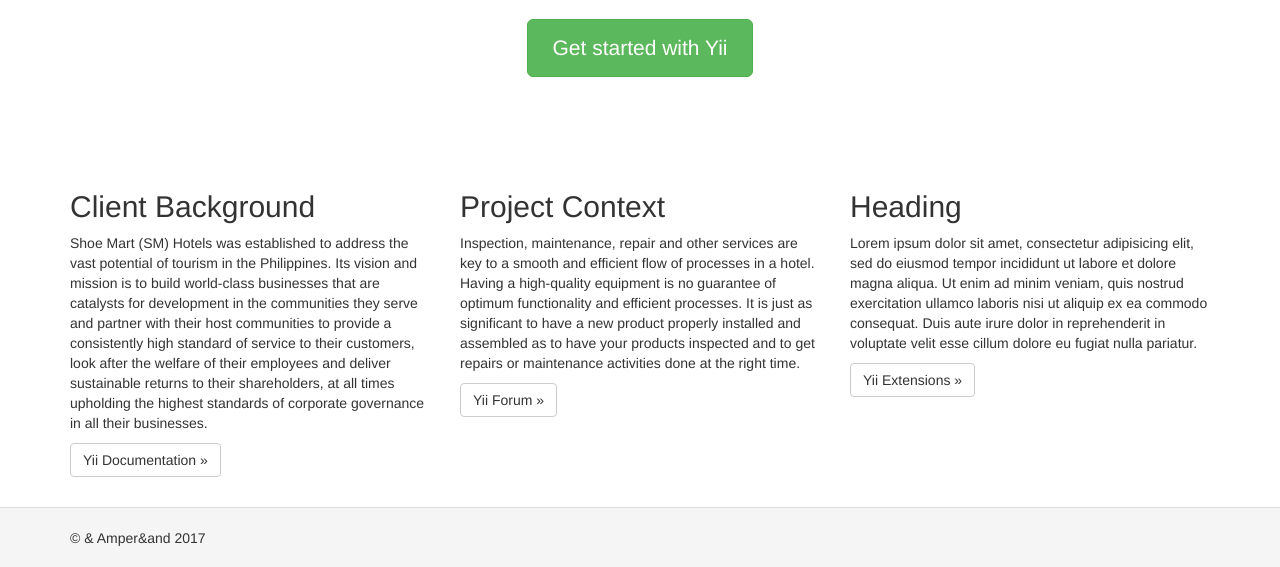
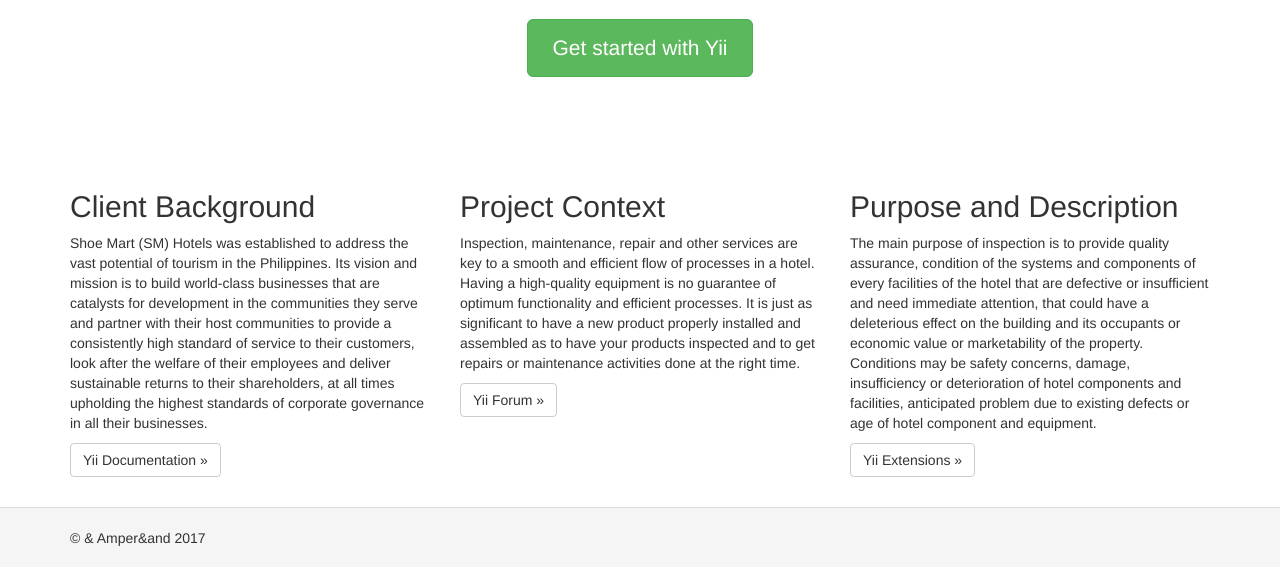
Before and after one commit to seans888/H2H, a Yii app: template practice/gabestabillo/basic/views/site/index.php in a window 1280 px wide. Shown: the part 243-810 px from the top of the page. Run offline with PHP 8.4 and a stand-in for Yii, Linux system fonts and the light colour scheme; the template is opened without the code that fills it, so the values that code supplies are empty; some libraries are stand-ins or nearby versions.

Commit message:
modify project description

```diff
--- a/practice/gabestabillo/basic/views/site/index.php
+++ b/practice/gabestabillo/basic/views/site/index.php
@@ -34,12 +34,11 @@
                 <p><a class="btn btn-default" href="http://www.yiiframework.com/forum/">Yii Forum &raquo;</a></p>
             </div>
             <div class="col-lg-4">
-                <h2>Heading</h2>
+                <h2>Purpose and Description</h2>
 
-                <p>Lorem ipsum dolor sit amet, consectetur adipisicing elit, sed do eiusmod tempor incididunt ut labore et
-                    dolore magna aliqua. Ut enim ad minim veniam, quis nostrud exercitation ullamco laboris nisi ut aliquip
-                    ex ea commodo consequat. Duis aute irure dolor in reprehenderit in voluptate velit esse cillum dolore eu
-                    fugiat nulla pariatur.</p>
+                <p>
+The main purpose of inspection is to provide quality assurance, condition of the systems and components of every facilities of the hotel that are defective or insufficient and need immediate attention, that could have a deleterious effect on the building and its occupants or economic value or marketability of the property. Conditions may be safety concerns, damage, insufficiency or deterioration of hotel components and facilities, anticipated problem due to existing defects or age of hotel component and equipment.
+</p>
 
                 <p><a class="btn btn-default" href="http://www.yiiframework.com/extensions/">Yii Extensions &raquo;</a></p>
             </div>
```
